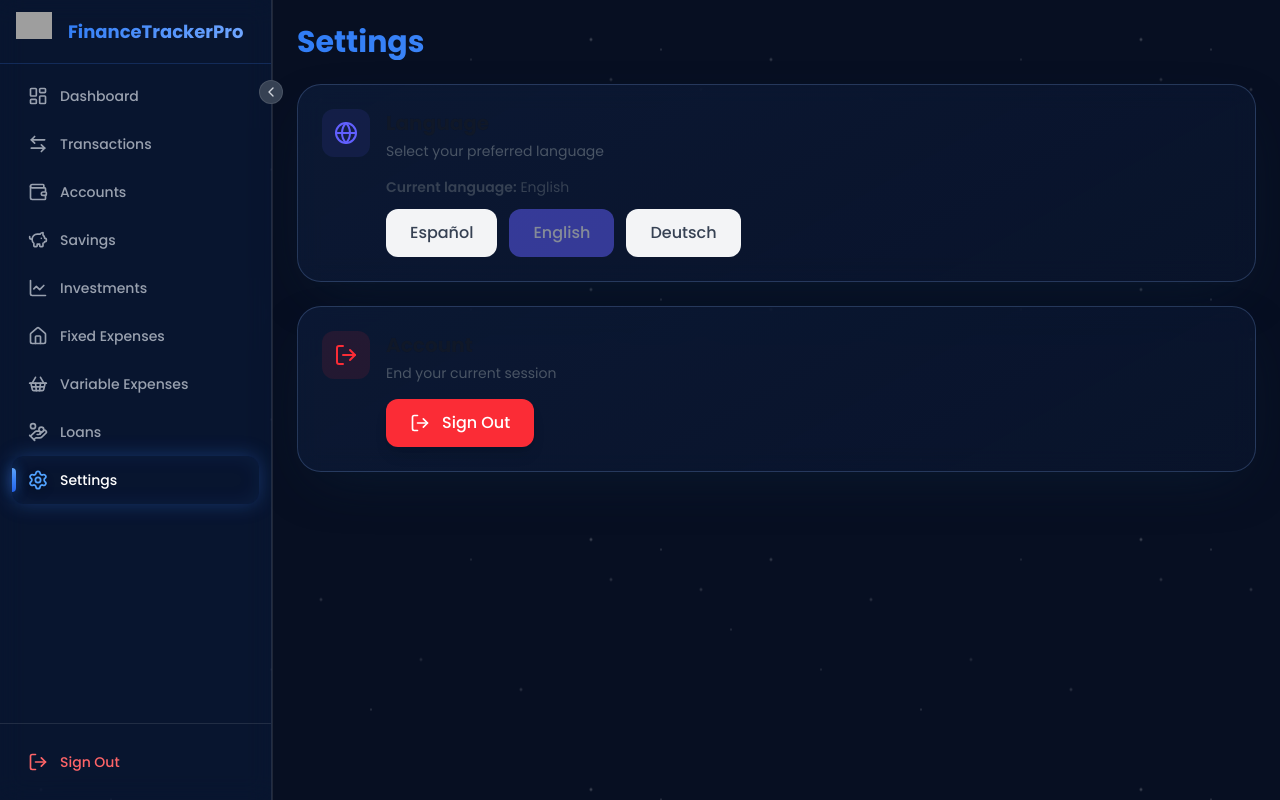
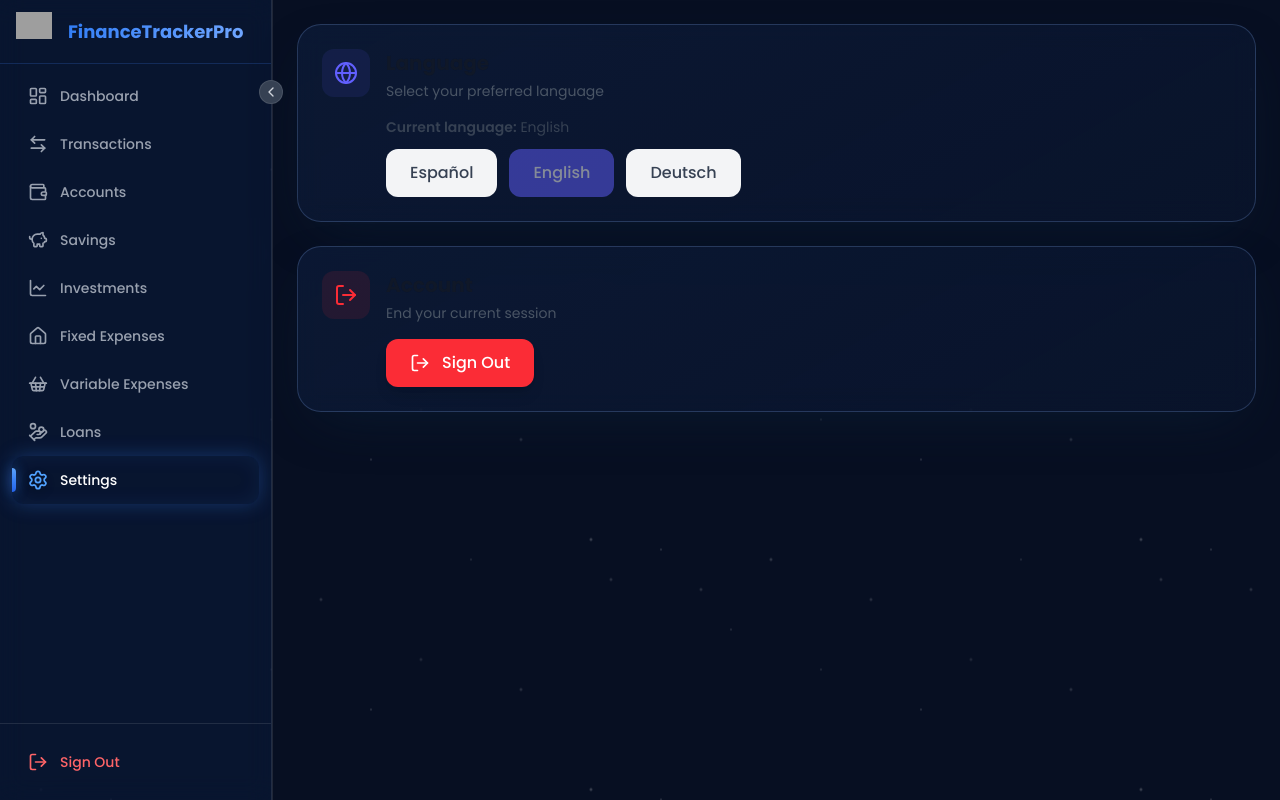
Before and after one commit to JMMA86/FinanceTrackerPro, a Next.js app: page /en/settings in a window 1280 px wide. Built offline with nearby package versions, Linux system fonts and the light colour scheme; no server answers; grey boxes are pictures that could not be loaded.

Commit message:
refactor: remove H1 title from settings and dashboard layout
SettingsClient.tsx
- Remove H1 title that used settings dictionary

layout.tsx
- Minor structural updates for dashboard layout consistency

```diff
--- a/src/app/[lang]/(dashboard)/layout.tsx
+++ b/src/app/[lang]/(dashboard)/layout.tsx
@@ -33,7 +33,7 @@ export default async function DashboardLayout({
       />
 
       {/* Main Content Area */}
-      <main className="md:ml-(--sidebar-width) min-h-screen pb-20 md:pb-0 border-l border-white/10 transition-all duration-300">
+      <main className="md:ml-(--sidebar-width) min-h-screen pb-20 md:pb-0 border-l border-white/10 transition-all duration-300 relative z-0">
         <div className="container mx-auto max-w-[1920px] px-3 py-4 sm:px-4 md:px-6 md:py-6">
           {children}
         </div>
--- a/src/app/[lang]/(dashboard)/settings/SettingsClient.tsx
+++ b/src/app/[lang]/(dashboard)/settings/SettingsClient.tsx
@@ -48,8 +48,6 @@ export default function SettingsClient({
 
   return (
     <div className="space-y-6">
-      <h1 className="text-3xl font-bold text-theme-gradient">{get(settings, 'title')}</h1>
-
       {/* Language Settings */}
       <div className="app-shell rounded-2xl p-6">
         <div className="flex items-start gap-4">
```
